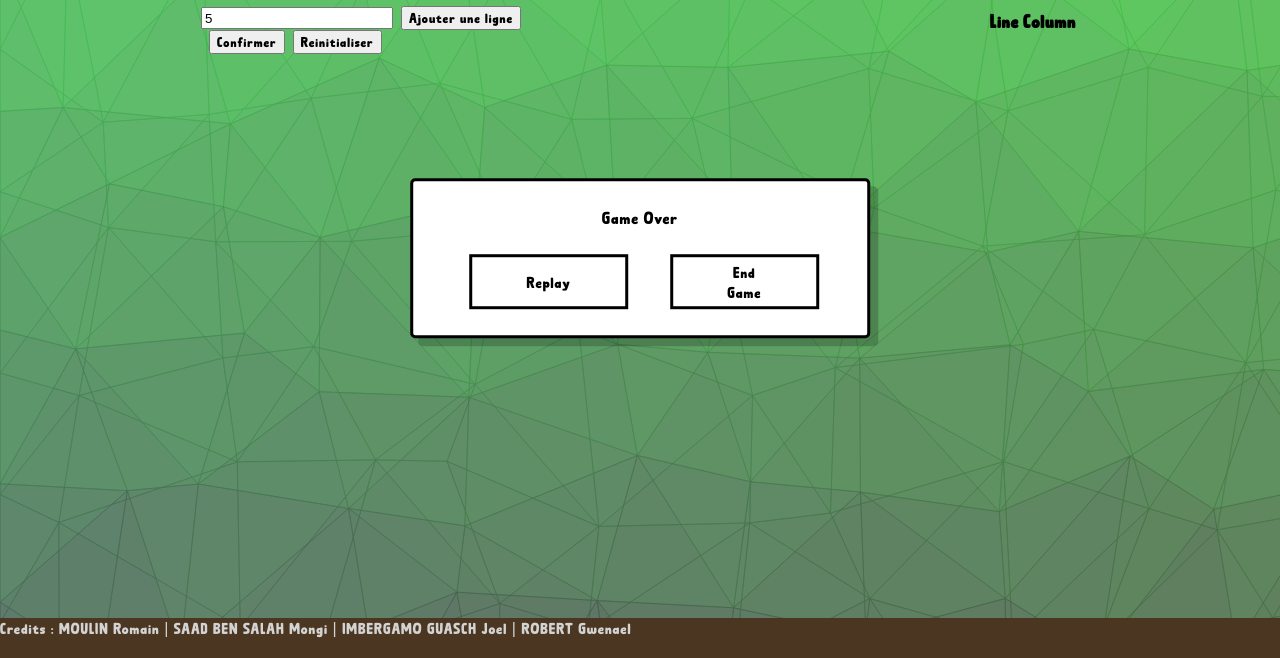
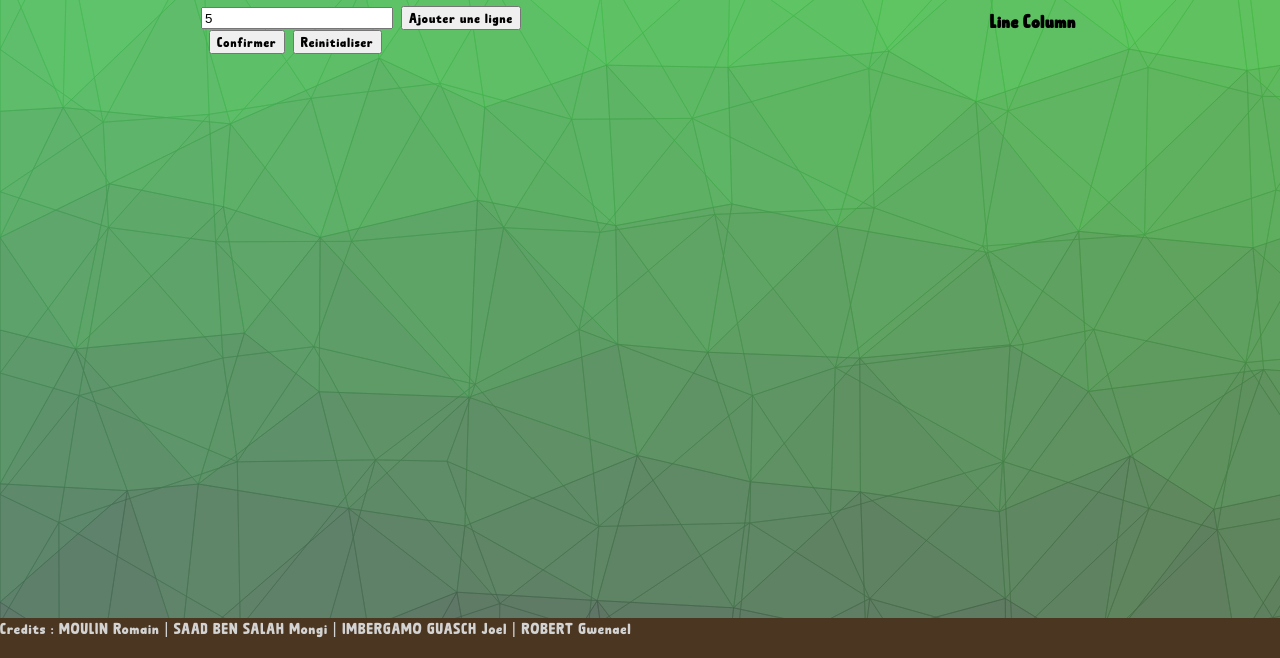
Before and after one commit to joelimgu/Le_jeu_de_Nim, a website: page interface.html in a window 1280 px wide. Shown: the part 142-800 px from the top of the page. Drawn offline with Linux system fonts and the light colour scheme.

Commit message:
Pop up final

```diff
--- a/Interface-style.css
+++ b/Interface-style.css
@@ -188,7 +188,7 @@ input:invalid {
   top: 50%;
   transform: translate(-50%, -50%);
   width: auto;
-  display: inline-flex;
+  /*display: inline-flex;*/
   flex-direction: column;
   align-items: center;
   padding: 1.6rem 3rem;
```
